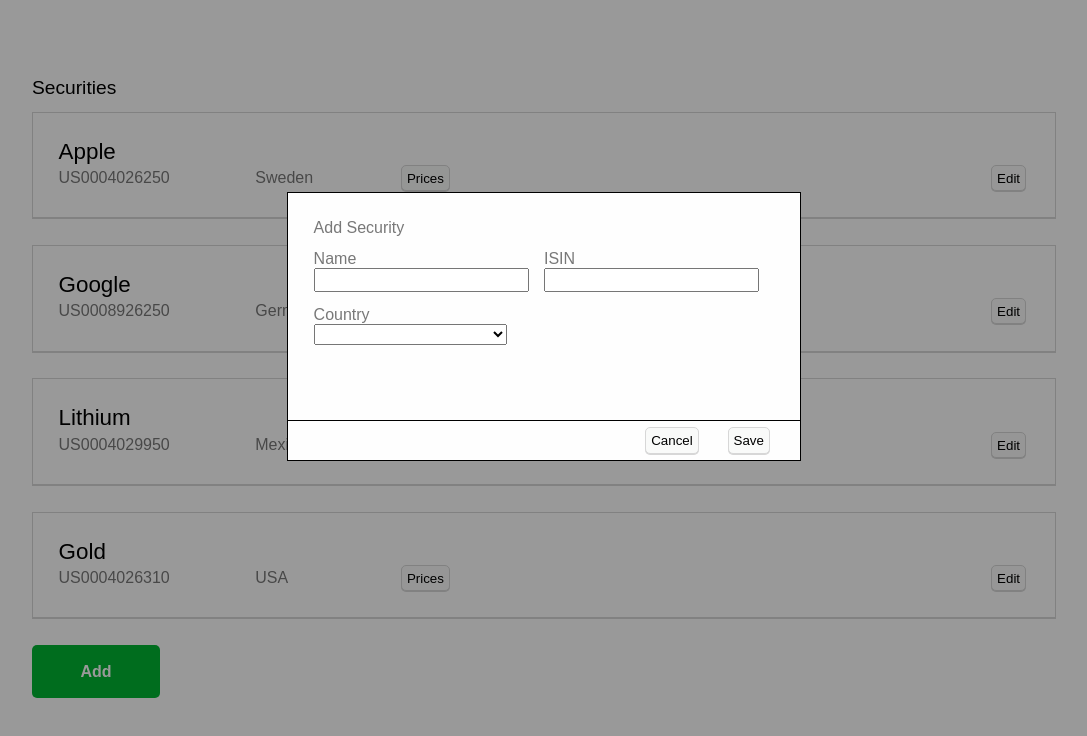
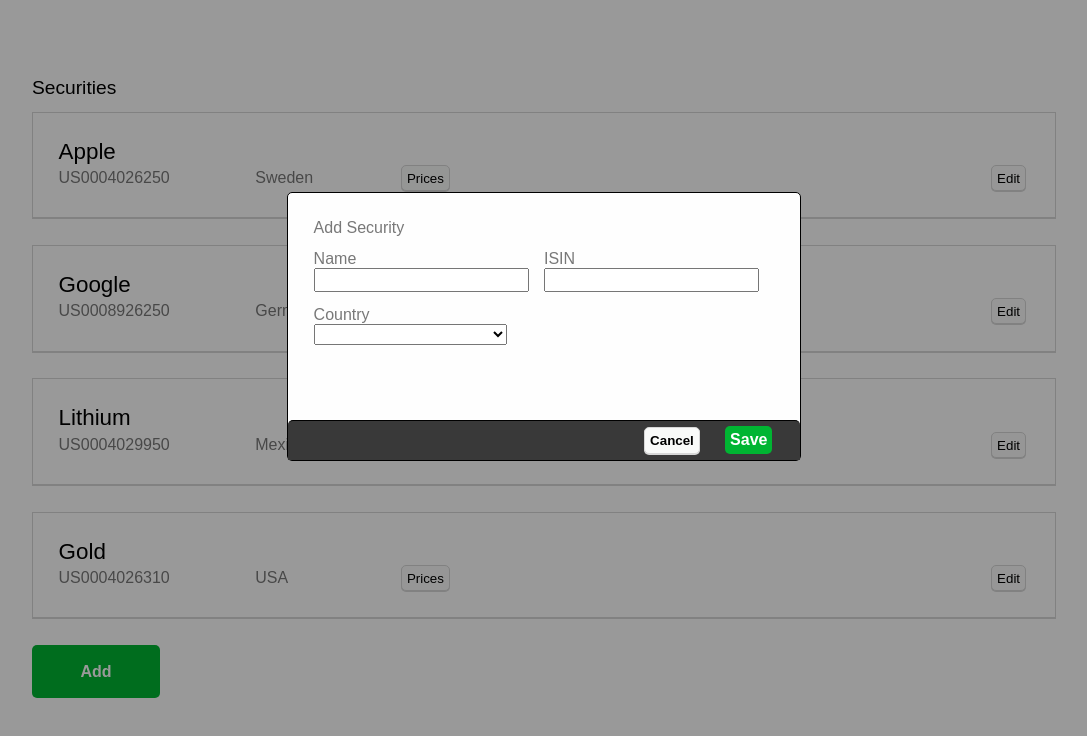
Before and after one commit to AidanMcB/caissa-test-proj, a React (Create React App) app: page / in a window 1280 px wide. Both pictures are taken after a click on the button "Add". Shown: the top 736 px of the page, without its empty margins (96-1183 px from the left). Built offline with nearby package versions, Linux system fonts and the light colour scheme.

Commit message:
colors added

```diff
--- a/src/index.css
+++ b/src/index.css
@@ -124,6 +124,7 @@
 }
     /* Prices Modal */
 .prices-modal > .modal-content{
+  border-radius: 5px;
   width: 40%;
   height: calc(100vh * (2/5));
 }
@@ -186,7 +187,16 @@
 .price-row > p:nth-child(4n-3){
  grid-column: 2/ span 1;
 }
+.price-row > button:nth-child(4n){
+  background-color:rgb(249,80,51);
+  color: white;
+  padding-left: 8px;
+  padding-right: 8px;
+}
 .prices-close-div{
+  border-top-left-radius: 5px;
+  border-top-right-radius: 5px;
+  background-color: rgb(57, 57, 57);
   box-sizing: border-box;
   border-top: 1px solid black;
   justify-content: flex-end;
@@ -197,12 +207,21 @@
 }
 .prices-close-btn{
   margin: 1% 3% 1% 1%;
+  padding: 5px;
+  font-size: 1em;
+  font-weight: 600;
+  width: 12.5%;
+  background-color:rgb(249,80,51);
+  color: white;
+  border: none;
+  border-radius: 5px;
 }
 
   /* Security Add/Edit Modal */
 
 .security-modal > .modal-content{
   width: 40%;
+  border-radius: 5px;
 }
 .top-security-wrapper {
   height: calc( 17 / 20 * 100%);
@@ -230,13 +249,16 @@
   width: 42%;
 }
 .security-close-div{
+  border-top-left-radius: 5px;
+  border-top-right-radius: 5px;
+  background-color: rgb(57, 57, 57);
   display: grid;
   box-sizing: border-box;
   border-top: 1px solid black;
   height: calc( (3 / 20) * 100%);
   grid-template-columns: 4% 66% 10% 20%;
 }
-.security-close-div > button{
+.security-close-div > .cancel-security-btn{
   align-self: center;
   background-color:  rgb(249, 250, 249);
   border-radius: 5px;
@@ -247,13 +269,29 @@
 .delete-security-btn{
  justify-self: start;
  grid-column: 2;
+ align-self: center;
+ background-color:rgb(249,80,51);
+ border: 1px solid rgb(249,80,51);
+ color: white;
+  font-weight: 550;
+ border-radius: 5px;
+ padding: 5px;
 }
 .cancel-security-btn{
   justify-self: center;
+  font-weight: 550;
 
 }
 .save-security-btn{
   justify-self: center;
-
+  align-self: center;
+  padding: 5px;
+  font-size: 1em;
+  font-weight: 550;
+  background-color: rgb(0, 181, 50);
+  border: 1px solid rgb(0, 181, 50);
+  color: white;
+  border: none;
+  border-radius: 5px;
 
 }
```
